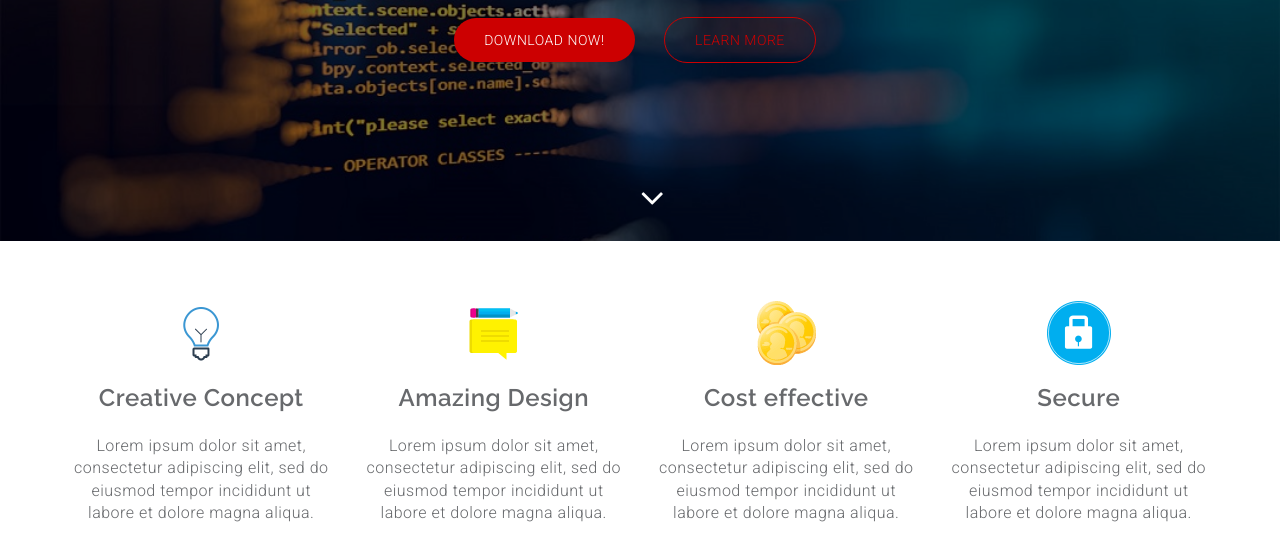
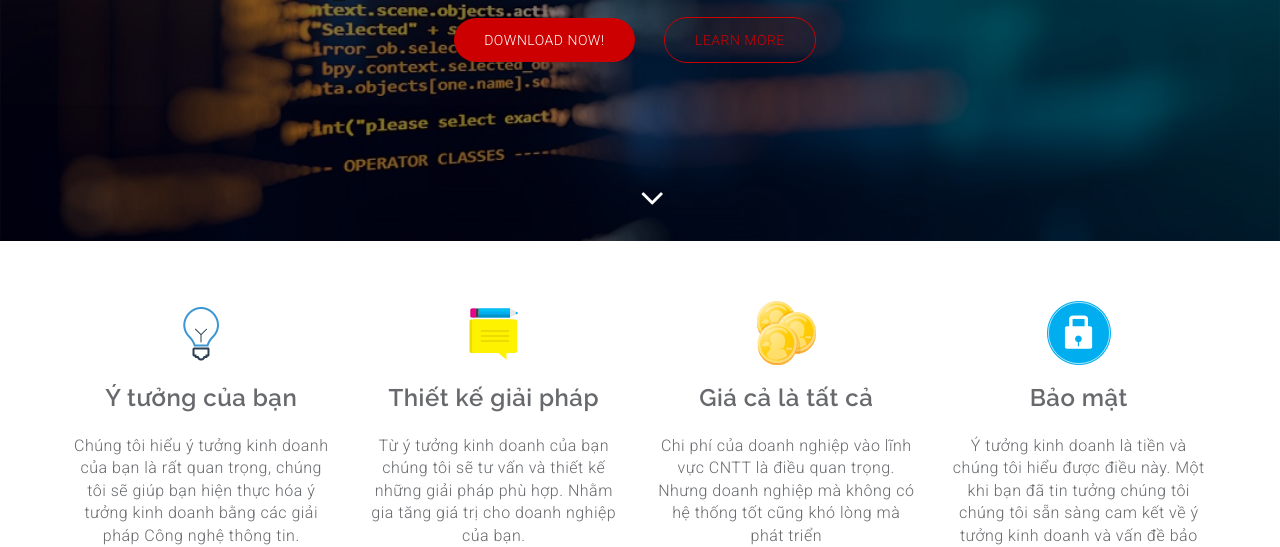
Before and after one commit to pxkhoi/techLOVE, a plain HTML site: page index.html in a window 1280 px wide. Shown: the part 409-956 px from the top of the page. Drawn offline with Linux system fonts and the light colour scheme.

Commit message:
Ban chuan cua tap doan

```diff
--- a/index.html
+++ b/index.html
@@ -84,17 +84,17 @@
               <div class="item-img">
                 <img src="img/ser01.png">
               </div>
-              <h3 class="pad-bt15">Creative Concept</h3>
-              <p>Lorem ipsum dolor sit amet, consectetur adipiscing elit, sed do eiusmod tempor incididunt ut labore et dolore magna aliqua.</p>
-            </div>
+              <h3 class="pad-bt15">Ý tưởng của bạn</h3>
+              <p>Chúng tôi hiểu ý tưởng kinh doanh của bạn là rất quan trọng, chúng tôi sẽ giúp bạn hiện thực hóa ý tưởng kinh doanh bằng các giải pháp Công nghệ thông tin.</p>
+             </div>
           </div>
           <div class="col-md-3 col-sm-6 col-xs-12">
             <div class="wrap-item text-center">
               <div class="item-img">
                 <img src="img/ser02.png">
               </div>
-              <h3 class="pad-bt15">Amazing Design</h3>
-              <p>Lorem ipsum dolor sit amet, consectetur adipiscing elit, sed do eiusmod tempor incididunt ut labore et dolore magna aliqua.</p>
+              <h3 class="pad-bt15">Thiết kế giải pháp</h3>
+              <p>Từ ý tưởng kinh doanh của bạn chúng tôi sẽ tư vấn và thiết kế những giải pháp phù hợp. Nhằm gia tăng giá trị cho doanh nghiệp của bạn.</p>
             </div>
           </div>
           <div class="col-md-3 col-sm-6 col-xs-12">
@@ -102,8 +102,8 @@
               <div class="item-img">
                 <img src="img/ser03.png">
               </div>
-              <h3 class="pad-bt15">Cost effective</h3>
-              <p>Lorem ipsum dolor sit amet, consectetur adipiscing elit, sed do eiusmod tempor incididunt ut labore et dolore magna aliqua.</p>
+              <h3 class="pad-bt15">Giá cả là tất cả</h3>
+              <p>Chi phí của doanh nghiệp vào lĩnh vực CNTT là điều quan trọng. Nhưng doanh nghiệp mà không có hệ thống tốt cũng khó lòng mà phát triển</p>
             </div>
           </div>
           <div class="col-md-3 col-sm-6 col-xs-12">
@@ -111,15 +111,18 @@
               <div class="item-img">
                 <img src="img/ser04.png">
               </div>
-              <h3 class="pad-bt15">Secure</h3>
-              <p>Lorem ipsum dolor sit amet, consectetur adipiscing elit, sed do eiusmod tempor incididunt ut labore et dolore magna aliqua.</p>
+              <h3 class="pad-bt15">Bảo mật</h3>
+              <p>Ý tưởng kinh doanh là tiền và chúng tôi hiểu được điều này. Một khi bạn đã tin tưởng chúng tôi chúng tôi sẵn sàng cam kết về ý tưởng kinh doanh và vấn đề bảo mật thông tin.</p>
             </div>
           </div>
         </div>
       </div>
     </section>
-    <!---->
-    <!---->
+    <!--
+     <p class="">Chúng tôi yêu công nghệ. Với tình yêu đó chắc chắn techLove sẽ giúp được doanh nghiệp của bạn.</p>
+    <p>Với đội ngũ kỹ sư CNTT giỏi và năng động, techLOVE chắc chắn sẽ giúp doanh nghiệp của bạn phát triển nhanh chóng hơn bất kỳ doanh nghiệp nào mà không áp dụng hệ thống CNTT hay các phần mềm vào quản lý. Thật sự cho đến hôm nay thương mại điện tử đã bắt đầu bùng nổ. Doanh nghiệp nào không hiểu điều này hay cố tình phớt lờ sẽ có kết cục giống nhau. Thương mại điện tử đã và đang giao dịch trên toàn cầu. Nền tảng MT4 (MetaTrader 4) cũng giúp các nhà đầu tư từ
+                      </p>
+    -->
     <section id="service" class="section-padding wow fadeInUp delay-05s">
       <div class="container">
         <div class="row">
```
